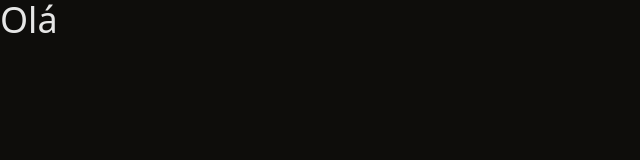
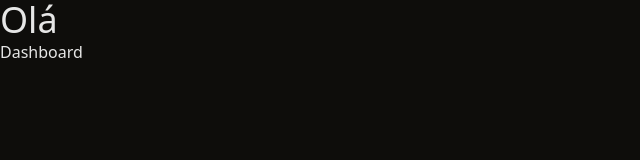
Before and after one commit to AntonioAndreDev/pactto-dashboard, a Vue app: page / in a window 1280 px wide. Shown: the top 160 px of the page, without its empty margins (0-640 px from the left). Built offline with nearby package versions, Linux system fonts and the light colour scheme.

Commit message:
feat(base): inclui direcionamento para dashboard

```diff
--- a/src/pages/dashboard.vue
+++ b/src/pages/dashboard.vue
@@ -124,7 +124,7 @@
 	</div>
 </template>
 
-<script setup>
+<script setup lang="ts">
 import { ref } from 'vue'
 import { Dialog, DialogPanel, TransitionChild, TransitionRoot } from '@headlessui/vue'
 import {
--- a/src/pages/index.vue
+++ b/src/pages/index.vue
@@ -1,7 +1,7 @@
 <template>
 	<h1 class="text-4xl">Olá</h1>
+	<RouterLink :to="{ name: '/dashboard/' }">Dashboard</RouterLink>
 </template>
 
-<script setup>
-
+<script setup lang="ts">
 </script>
```
